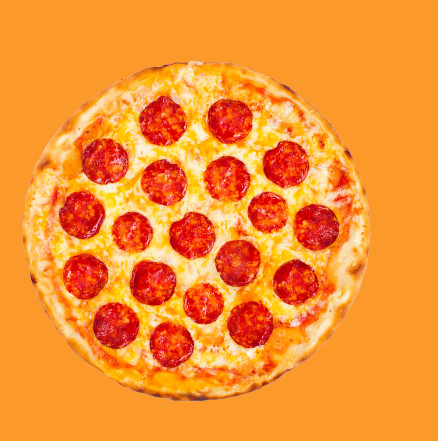
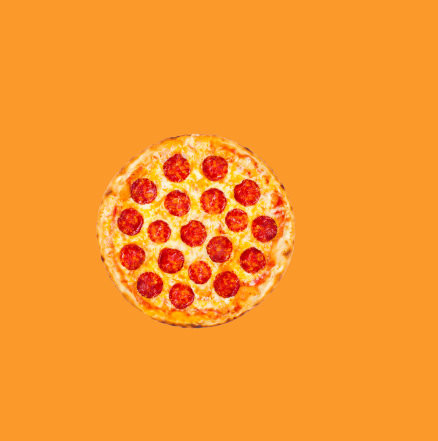
Before and after one commit to switTV/Pizza, a plain HTML site: page index.html in a window 390 px wide. Shown: the part 189-630 px from the top of the page, 438 px wide, since content can reach past the window. Drawn offline with Linux system fonts and the light colour scheme.

Commit message:
ajuste el media query

```diff
--- a/css/style.css
+++ b/css/style.css
@@ -22,8 +22,8 @@ body{
 
 }
 
-@media (max-width:320px){
-    .img-pizza{
+@media (max-width:400px){
+    .img-pizza img{
         width: 200px;
     }
 }
```
